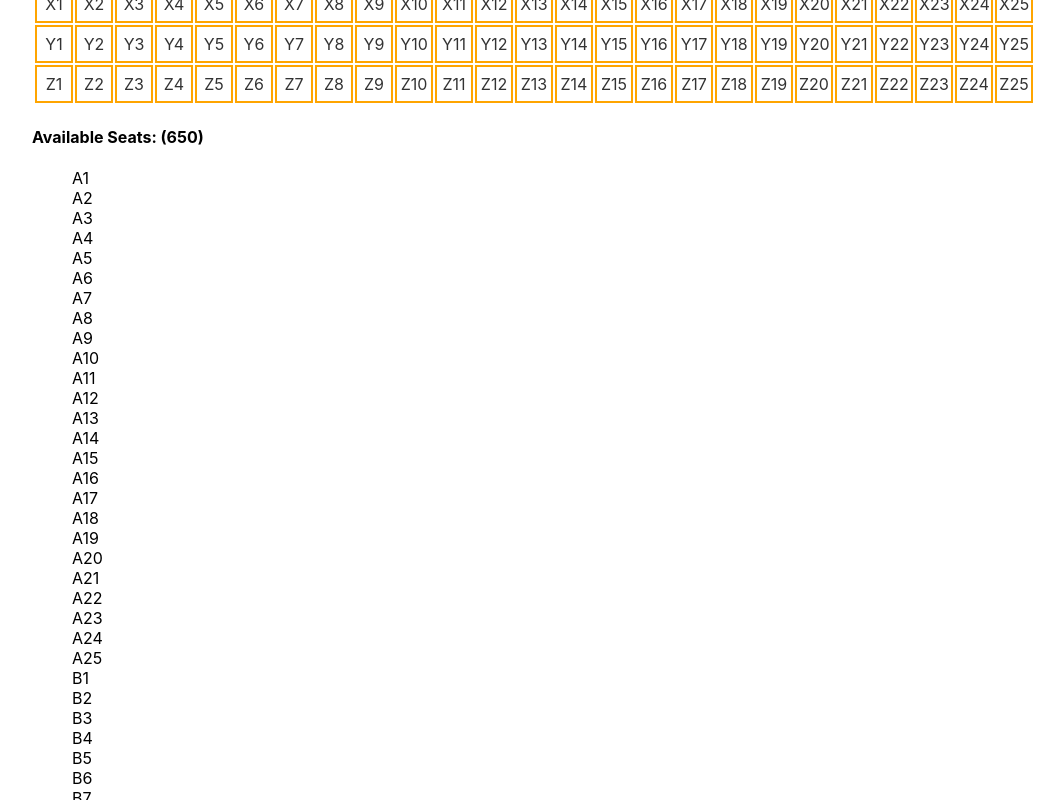
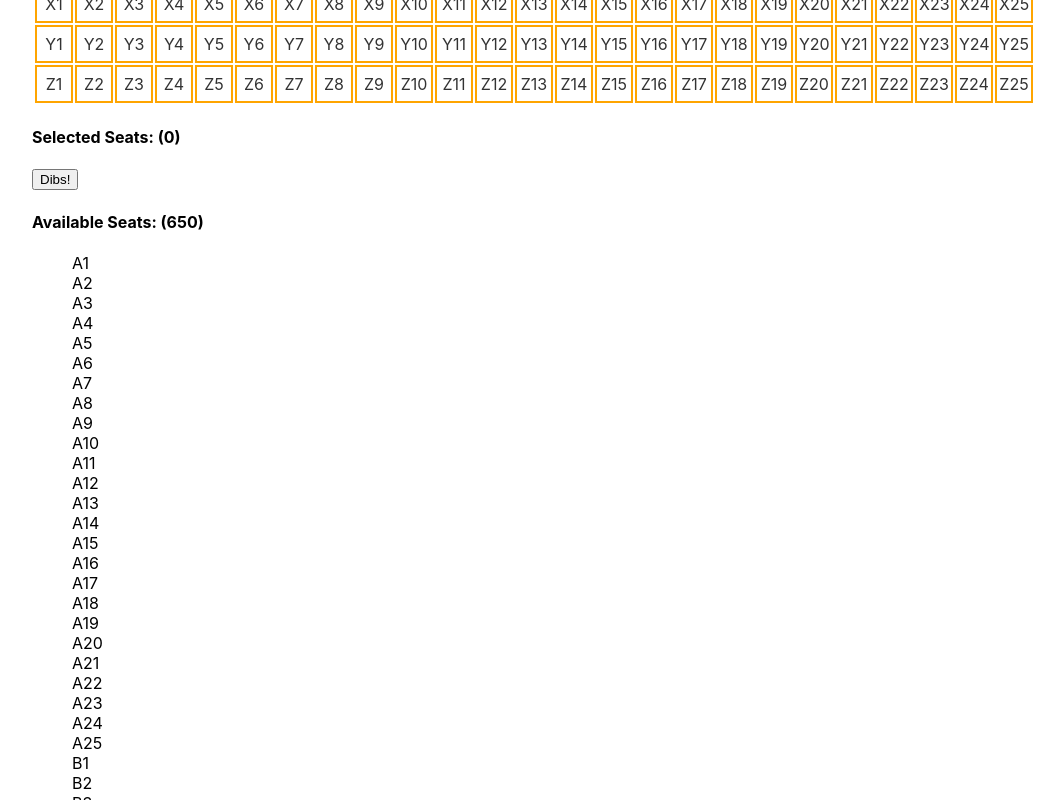
Before and after one commit to pawelkuk/dibs, a React (Create React App) app in the folder frontend/: page / in a window 1280 px wide. Shown: the part 1020-1820 px from the top of the page, without its empty margins (106-1170 px from the left). Built offline with nearby package versions, Linux system fonts and the light colour scheme.

Commit message:
wip reservation logic

```diff
--- a/frontend/src/App.css
+++ b/frontend/src/App.css
@@ -22,10 +22,17 @@ h1 {
   cursor: pointer;
 }
 
-.reserved {
+.selected {
   background: orange;
   color: #fff;
   display: inline-block;
+}
+
+.reserved {
+  background: gainsboro;
+  /* color: #fff; */
+  display: inline-block;
+  border: 2px solid gray;
 }
 
 .available {
--- a/frontend/src/App.js
+++ b/frontend/src/App.js
@@ -12,26 +12,30 @@ const getSeats = () => {
 function App(props) {
   const seats = getSeats();
   const [seatsAvailable, setSeatsAvailable] = useState([...seats]);
+  const [seatsSelected, setSeatsSelected] = useState([]);
   const [seatsReserved, setSeatsReserved] = useState([]);
 
   function onClickData(seat) {
-    if (seatsReserved.indexOf(seat) > -1) {
+    if (seatsSelected.indexOf(seat) > -1) {
       setSeatsAvailable(seatsAvailable.concat(seat));
-      setSeatsReserved(seatsReserved.filter((res) => res !== seat));
+      setSeatsSelected(seatsSelected.filter((res) => res !== seat));
     } else {
-      setSeatsReserved(seatsReserved.concat(seat));
+      setSeatsSelected(seatsSelected.concat(seat));
       setSeatsAvailable(seatsAvailable.filter((res) => res !== seat));
     }
   }
-
+  function onClickReservation(seats) {
+    console.log(seats);
+  }
   return (
     <div>
       <h1>Dibs - Seat Reservation System</h1>
       <DrawGrid
         seat={seats}
         available={seatsAvailable}
-        reserved={seatsReserved}
+        selected={seatsSelected}
         onClickData={(seat) => onClickData(seat)}
+        onClickReservation={onClickReservation}
       />
     </div>
   );
@@ -49,7 +53,7 @@ function DrawGrid(props) {
             {props.seat.map((row) => (
               <td
                 className={
-                  props.reserved.indexOf(row) > -1 ? "reserved" : "available"
+                  props.selected.indexOf(row) > -1 ? "selected" : "available"
                 }
                 key={row}
                 onClick={(e) => onClickSeat(row)}
@@ -61,12 +65,23 @@ function DrawGrid(props) {
         </tbody>
       </table>
 
+      <SelectedList selected={props.selected} />
+      <MakeReservation
+        selected={props.selected}
+        onClickReservation={props.onClickReservation}
+      />
       <AvailableList available={props.available} />
-      <ReservedList reserved={props.reserved} />
     </div>
   );
 }
 
+function MakeReservation(props) {
+  return (
+    <button onClick={(e) => props.onClickReservation(props.selected)}>
+      Dibs!
+    </button>
+  );
+}
 function AvailableList(props) {
   const seatCount = props.available.length;
   return (
@@ -83,12 +98,12 @@ function AvailableList(props) {
   );
 }
 
-function ReservedList(props) {
+function SelectedList(props) {
   return (
     <div className="right">
-      <h4>Reserved Seats: ({props.reserved.length})</h4>
+      <h4>Selected Seats: ({props.selected.length})</h4>
       <ul>
-        {props.reserved.map((res) => (
+        {props.selected.map((res) => (
           <li key={res}>{res}</li>
         ))}
       </ul>
```
